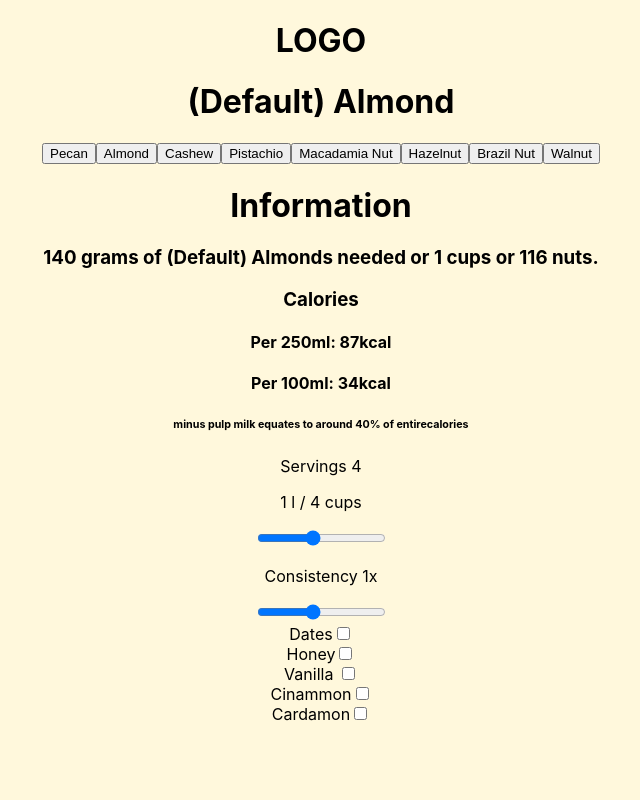
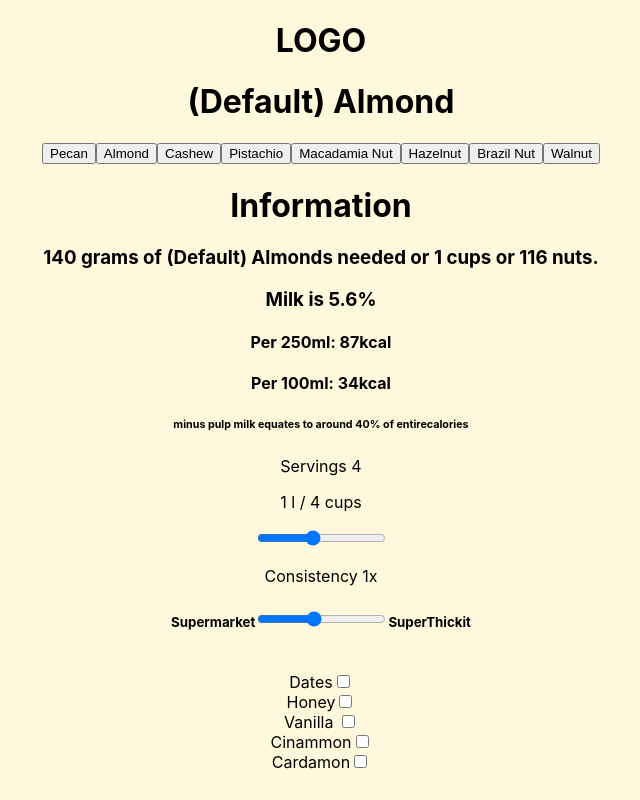
Before and after one commit to stoogs/NotMilkReact, a React (Create React App) app: page / in a window 1280 px wide. Shown: the whole page, without its empty margins (319-959 px from the left). Built offline with nearby package versions, Linux system fonts and the light colour scheme.

Commit message:
Logic works for servings/consistency

```diff
--- a/src/App.js
+++ b/src/App.js
@@ -19,6 +19,7 @@ class App extends Component {
     servings: 4,
     consistency: 1,
     additionsNames: ["Dates","Honey","Vanilla","Cinammon","Cardamon"],
+    additionsCalories: 0,
     option0: false,   //date
     option1: false,   //vanilla
     option2: false,   //honey
@@ -39,7 +40,8 @@ class App extends Component {
       else if(event.target.name===this.state.additionsNames[2]) {this.setState({ option2: event.target.checked})}
       else if(event.target.name===this.state.additionsNames[3]) {this.setState({ option3: event.target.checked})}
       else if(event.target.name===this.state.additionsNames[4]) {this.setState({ option4: event.target.checked})}
-    }
+  }
+
 
   render() {
 
--- a/src/components/Consistency.js
+++ b/src/components/Consistency.js
@@ -4,7 +4,7 @@ const consistency = (props) => {
     return (
     <React.Fragment>
       {props.children}
-      <input type="range" min={0.25} max={2.00} step={0.25} onChange={props.consistencyValue} value={props.consistency}/>
+      <h5>Supermarket<input type="range" min={0.25} max={2.00} step={0.25} onChange={props.consistencyValue} value={props.consistency}/>SuperThickit</h5>
       {console.log("Consistency", props.consistency,"x")}
     </React.Fragment>
     )
--- a/src/components/Information.js
+++ b/src/components/Information.js
@@ -24,18 +24,21 @@ const information = ( props ) => {
     else if (props.nutChoice === "Walnut") { chosen = walnut}
 
     let totalCalories = ( (chosen[1]/100 * chosen[3]) * props.consistency )  // caloriesper100g / 100 * nuts needed per litre
-    let perServing = totalCalories / props.servings
+    let perServing = totalCalories
     let amountOfNuts = ((props.servings*chosen[3]) / chosen[2]) * (props.consistency/4);
+    let milkPercent = props.consistency*chosen[3]/1000 * 40   // consist x nutgramsperlitre/1000 x minuspulp  1x(140/1000)*40%
 
     console.log("AON", amountOfNuts)
+    console.log("Total Calories",totalCalories)
+    console.log("milk percent",milkPercent)
   return (
     <>
       <h1>Information</h1>
       <h3>{Math.floor(amountOfNuts*chosen[2])} grams of {props.nutChoice}s needed or {props.servings*props.consistency/4} cups or {Math.floor(amountOfNuts)} nuts.</h3>
 
-      <h3>Calories</h3>
-      <h4>Per 250ml: {Math.floor(perServing*0.4)}kcal</h4>
-      <h4>Per 100ml: {(Math.floor((perServing*0.4) / 2.5))}kcal</h4>
+      <h3>Milk is {milkPercent.toFixed(1)}%</h3>
+      <h4>Per 250ml: {Math.floor(perServing*0.4 / 4)}kcal</h4>
+      <h4>Per 100ml: {(Math.floor((perServing*0.4) / 2.5 / 4))}kcal</h4>
       <h6>minus pulp milk equates to around 40% of entirecalories</h6>
     </>
   )
```
